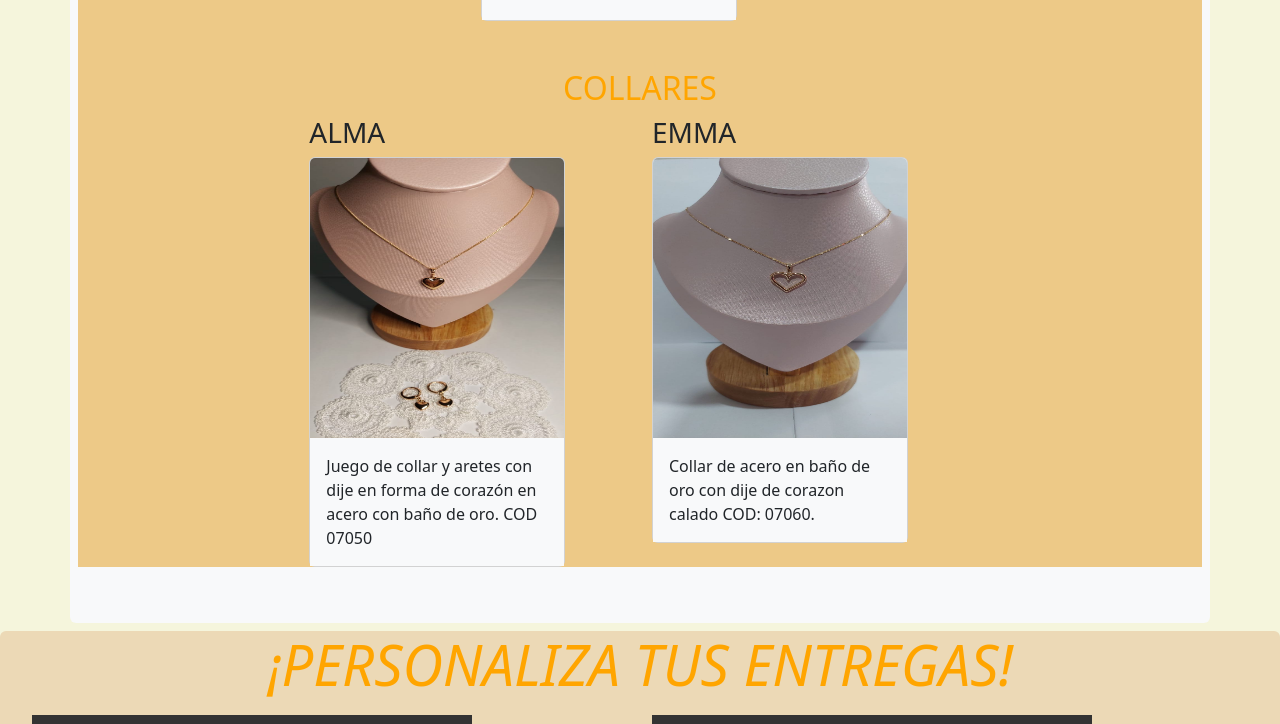
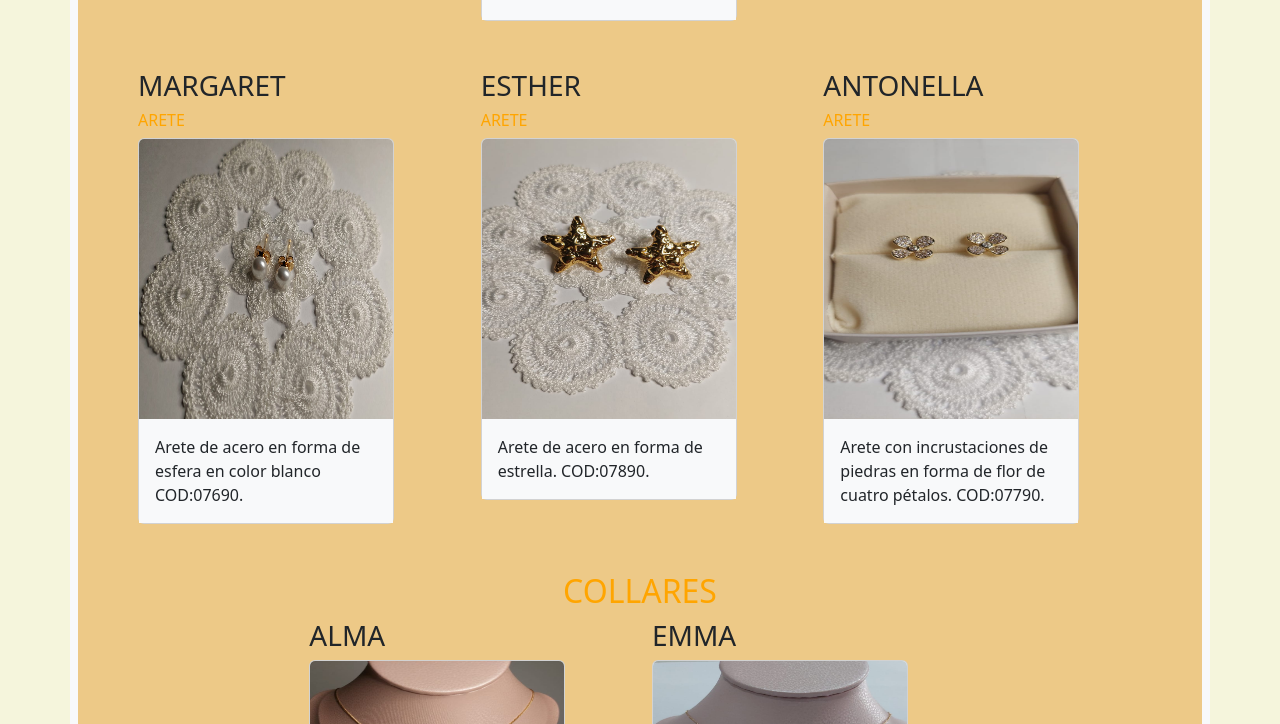
Before and after one commit to jglg2205/jglg2205.github.io, a plain HTML site: page index.html in a window 1280 px wide. Shown: the part 3669-4393 px from the top of the page. Drawn offline with nearby package versions, Linux system fonts and the light colour scheme; grey boxes are pictures that could not be loaded.

Commit message:
agregando nuevamente esther, dora y antonella

```diff
--- a/index.html
+++ b/index.html
@@ -239,7 +239,7 @@
                 </div>
                 </div>
 
-                 <div class="col-md-4 col-sm-12">
+
 
                   <div class="col-md-4 col-sm-12">
                <h3>KALA</h3>
@@ -254,7 +254,7 @@
                 </div>
                 </div>
 
-             </div>
+
 
                 <div class="col-md-4 col-sm-12">
                <h3>OPAL</h3>
@@ -270,6 +270,46 @@
                 </div>
 
   </div>
+
+  <div class="row m-5">
+    <div class="col-md-4 col-sm-12">
+      <h3>MARGARET</h3>
+               <h6 style="color: orange;">ARETE</h6>
+               <div class="card" style="width: 16rem;">
+                 <img src="assets/images/margaret.jpeg" class="card-img-top" alt="MARGARET" height="280px">
+                 <div class="card-body bg-light">
+                   <p class="card-text text-dark">Arete de acero en forma de esfera en color blanco
+                    COD:07690.
+                   </p>
+                 </div>
+                </div>
+    </div>
+    <div class="col-md-4 col-sm-12">
+      <h3>ESTHER</h3>
+               <h6 style="color: orange;">ARETE</h6>
+               <div class="card" style="width: 16rem;">
+                 <img src="assets/images/arete_estrella_pequeña_qtKRVRr.jpeg" class="card-img-top" alt="ESTHER" height="280px">
+                 <div class="card-body bg-light">
+                   <p class="card-text text-dark">Arete de acero en forma de estrella.
+                    COD:07890.
+                   </p>
+                 </div>
+                </div>
+    </div>
+    <div class="col-md-4 col-sm-12">
+      <h3>ANTONELLA</h3>
+               <h6 style="color: orange;">ARETE</h6>
+               <div class="card" style="width: 16rem;">
+                 <img src="assets/images/Antonella.jpeg" class="card-img-top" alt="ANTONELLA" height="280px">
+                 <div class="card-body bg-light">
+                   <p class="card-text text-dark">Arete con incrustaciones de piedras en forma de flor de cuatro pétalos.
+                    COD:07790.
+                   </p>
+                 </div>
+                </div>
+    </div>
+  </div>
+
   <div class="row m-5">
     <h2 class="text-center" style="color: orange;">COLLARES</h2>
     <div class="col-md-2 col-sm-12"></div>
```
